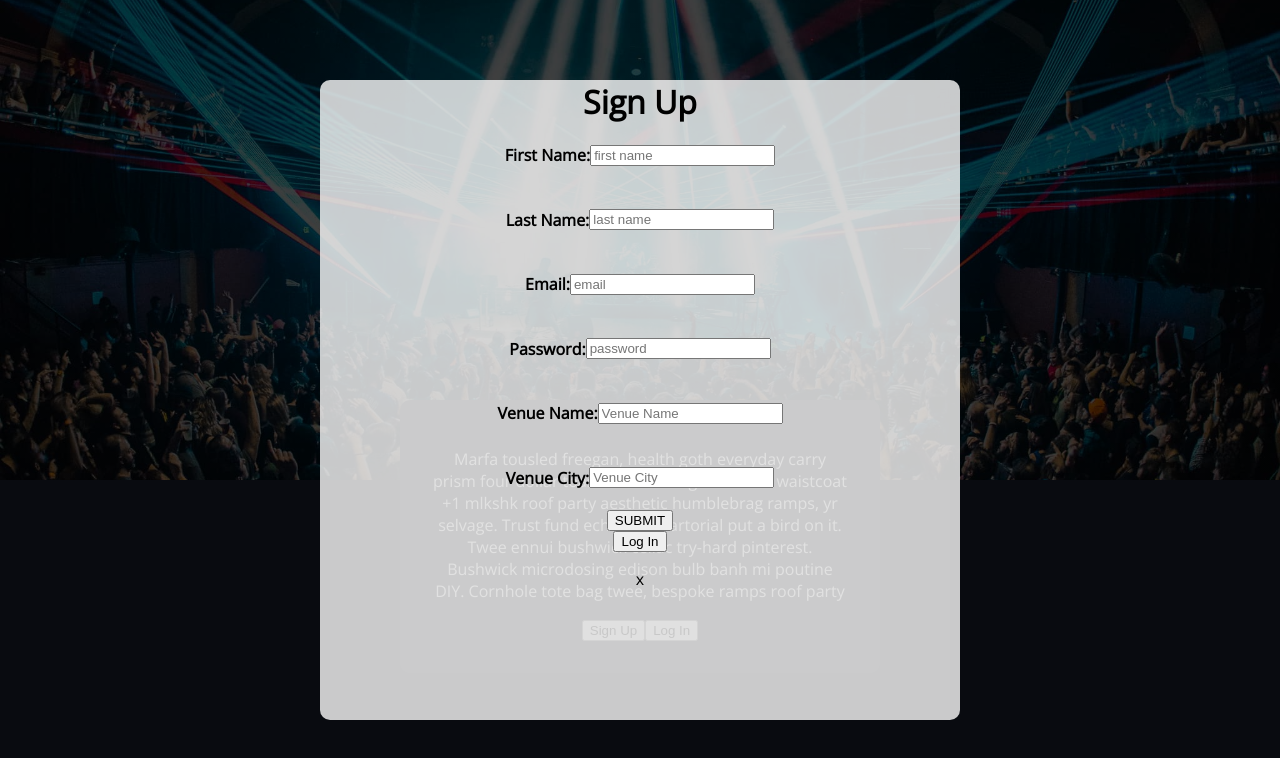
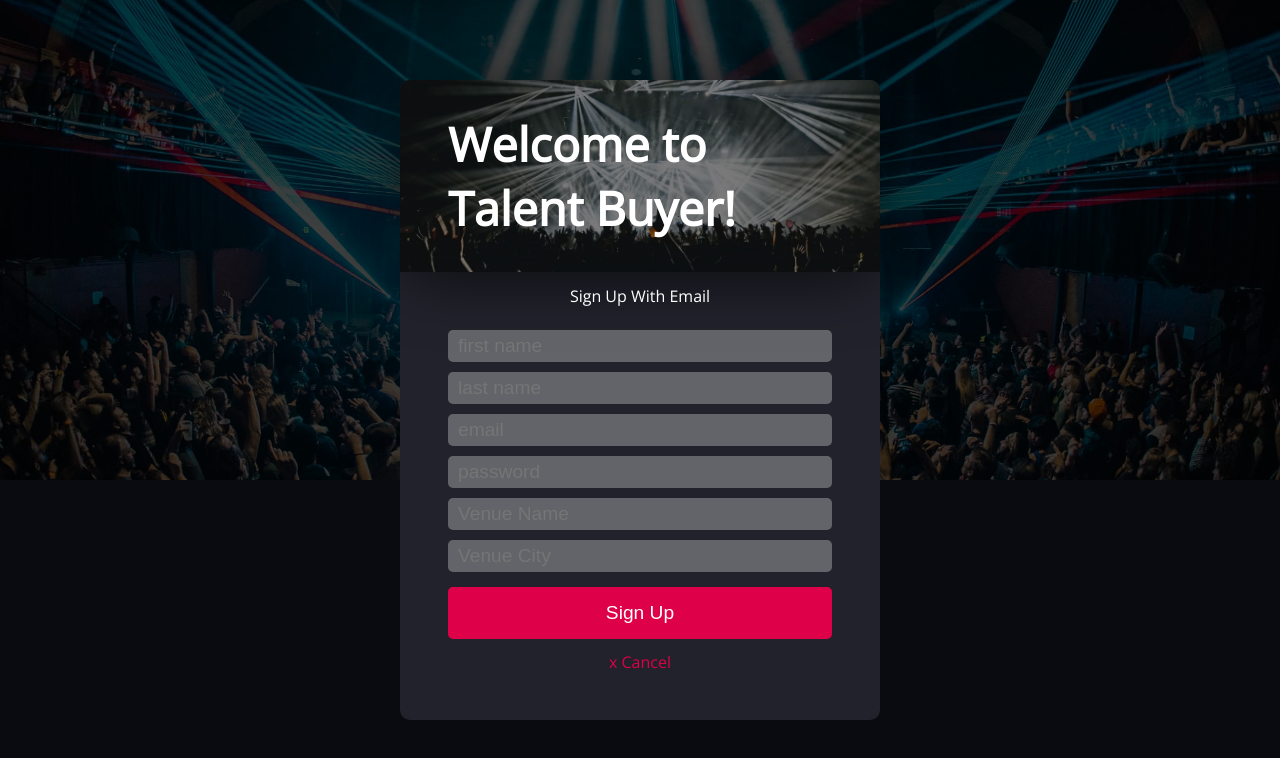
Before and after one commit to GraySmith00/talent-buyer-client, a React app: page / in a window 1280 px wide. Both pictures are taken after a click on the button "Sign Up". Built offline with nearby package versions, Linux system fonts and the light colour scheme.

Commit message:
Work on SignUp page styling

```diff
--- a/src/components/SignUp/SignUp.js
+++ b/src/components/SignUp/SignUp.js
@@ -64,11 +64,15 @@ class SignUp extends Component {
   render() {
     const { closeSignUpModal } = this.props;
     return (
-      <form className="sign-up" onSubmit={this.handleSubmit}>
+      <div className="sign-up">
         <div className="inner-modal">
-          <h1>Sign Up</h1>
-          <div className="input-wrapper">
-            <h4>First Name:</h4>
+          <div className="top-container">
+            <div className="top-inner">
+              <h3>Welcome to Talent Buyer!</h3>
+            </div>
+          </div>
+          <p>Sign Up With Email</p>
+          <form className="sign-up-form" onSubmit={this.handleSubmit}>
             <input
               type="text"
               name="firstName"
@@ -76,9 +80,6 @@ class SignUp extends Component {
               placeholder="first name"
               onChange={this.handleChange}
             />
-          </div>
-          <div className="input-wrapper">
-            <h4>Last Name:</h4>
             <input
               type="text"
               name="lastName"
@@ -86,9 +87,6 @@ class SignUp extends Component {
               placeholder="last name"
               onChange={this.handleChange}
             />
-          </div>
-          <div className="input-wrapper">
-            <h4>Email:</h4>
             <input
               type="email"
               name="email"
@@ -96,9 +94,6 @@ class SignUp extends Component {
               placeholder="email"
               onChange={this.handleChange}
             />
-          </div>
-          <div className="input-wrapper">
-            <h4>Password:</h4>
             <input
               type="password"
               name="password"
@@ -106,9 +101,6 @@ class SignUp extends Component {
               placeholder="password"
               onChange={this.handleChange}
             />
-          </div>
-          <div className="input-wrapper">
-            <h4>Venue Name:</h4>
             <input
               type="text"
               name="venueName"
@@ -116,9 +108,6 @@ class SignUp extends Component {
               placeholder="Venue Name"
               onChange={this.handleChange}
             />
-          </div>
-          <div className="input-wrapper">
-            <h4>Venue City:</h4>
             <input
               type="text"
               name="venueCity"
@@ -126,12 +115,13 @@ class SignUp extends Component {
               placeholder="Venue City"
               onChange={this.handleChange}
             />
-          </div>
-          <button>SUBMIT</button>
-          <button>Log In</button>
-          <p onClick={closeSignUpModal}>x</p>
+            <button>Sign Up</button>
+            <p onClick={closeSignUpModal} className="close-text">
+              x Cancel
+            </p>
+          </form>
         </div>
-      </form>
+      </div>
     );
   }
 }
--- a/src/components/SignUp/SignUp.scss
+++ b/src/components/SignUp/SignUp.scss
@@ -19,8 +19,82 @@
     align-items: center;
 
     height: 40rem;
-    width: 50%;
-    background-color: rgba(250, 250, 250, 0.8);
+    width: 30rem;
+    background-color: #21222b;
     border-radius: 10px;
   }
+
+  .top-container {
+    display: flex;
+    flex-direction: column;
+    align-items: center;
+    justify-content: center;
+
+    height: 30%;
+    width: 100%;
+    background: linear-gradient(rgba(0, 0, 0, 0.5), rgba(0, 0, 0, 0.5)),
+      url('./concertBackground2.jpg');
+    background-size: cover;
+    background-repeat: no-repeat;
+    background-position: center center;
+
+    border-top-left-radius: 10px;
+    border-top-right-radius: 10px;
+
+    -webkit-box-shadow: 0px 10px 67px -10px rgba(0, 0, 0, 0.75);
+    -moz-box-shadow: 0px 10px 67px -10px rgba(0, 0, 0, 0.75);
+    box-shadow: 0px 10px 67px -10px rgba(0, 0, 0, 0.75);
+  }
+
+  .top-inner {
+    width: 80%;
+    color: #fff;
+    font-size: 2.5rem;
+  }
+
+  .top-inner h3 {
+    margin: 0;
+  }
+
+  p {
+    margin: 0.8rem 0 0 0;
+    color: #fff;
+  }
+
+  .sign-up-form {
+    margin-top: 0.8rem;
+    display: flex;
+    flex-direction: column;
+    align-items: center;
+    width: 100%;
+  }
+
+  input {
+    width: 80%;
+    outline: none;
+    border: none;
+    margin-top: 10px;
+    padding: 5px 10px;
+    font-size: 1.2rem;
+    background-color: rgba(250, 250, 250, 0.3);
+    color: #fff;
+    border-radius: 5px;
+  }
+
+  button {
+    margin-top: 15px;
+    width: 80%;
+    padding: 15px;
+    border: none;
+    border-radius: 5px;
+    font-size: 1.2rem;
+    background-color: #de0048;
+    color: #fff;
+    cursor: pointer;
+  }
+
+  .close-text {
+    color: #de0048;
+    cursor: pointer;
+  }
 }
```
Also changed, not shown: src/components/SignUp/SignUp.css, src/components/SignUp/concertBackground2.jpg (added).
